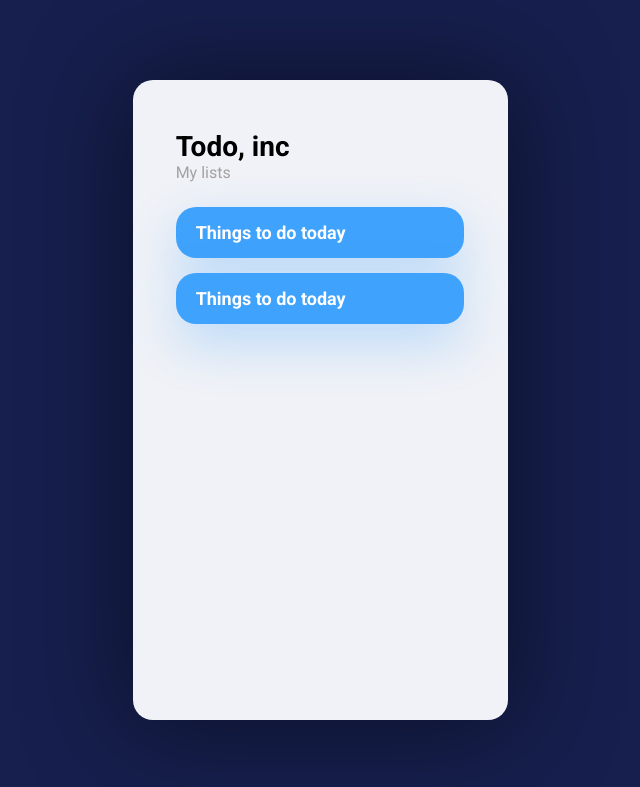
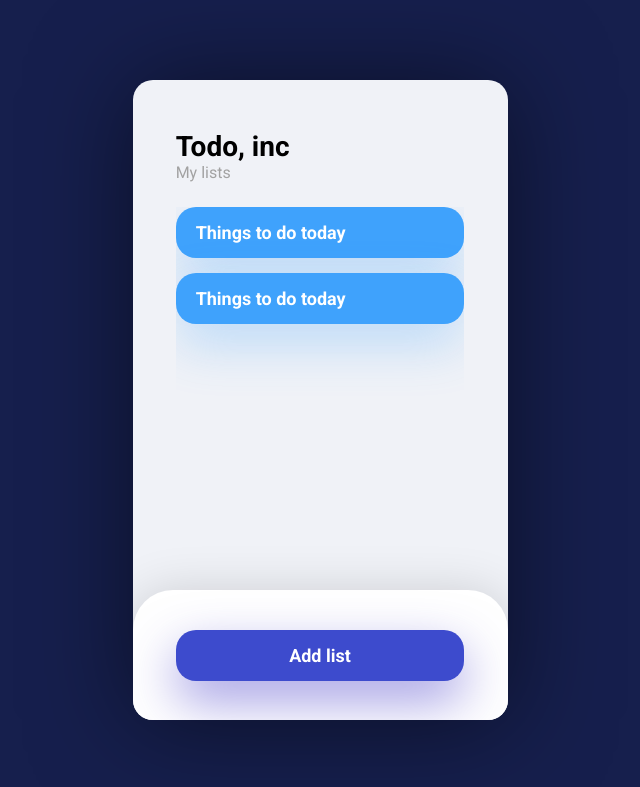
Before and after one commit to gstark0/todo_inc_web, a Django app: page /lists/ in a window 1280 px wide. Shown: the top 787 px of the page, without its empty margins (320-960 px from the left). Run offline with Django 3.2, Linux system fonts and the light colour scheme.

Commit message:
Add a list button

```diff
--- a/todo_inc/apps/lists/static/style.css
+++ b/todo_inc/apps/lists/static/style.css
@@ -22,10 +22,13 @@ body {
 	background-color: #F0F2F7;
 	border-radius: 20px;
 	box-shadow: 0 3px 100px rgba(0, 0, 0, 0.5);
+	position: relative;
+	overflow: hidden;
 }
 
 .wrapper {
 	width: 77%;
+	height: 100%;
 	margin: auto;
 }
 
@@ -44,15 +47,18 @@ h2 {
 	color: #A2A2A2;
 }
 
-#titleContainer {
+#title-container {
 	margin-top: 50px;
 	margin-bottom: 25px;
 }
 
-#listContainer {
+#lists-container {
+	height: 68%;
 	width: 100%;
+	bottom: 0;
 	display: flex;
 	flex-direction: column;
+	overflow: scroll;
 }
 
 .list {
@@ -72,3 +78,31 @@ h2 {
 .list + .list {
 	margin-top: 15px;
 }
+
+#add-list-container {
+	height: 130px;
+	width: 100%;
+	position: absolute;
+	bottom: 0;
+	left: 0;
+	background-color: white;
+	box-shadow: 0 3px 50px rgba(0, 0, 0, 0.16);
+	border-top-left-radius: 40px;
+	border-top-right-radius: 40px;
+	display: flex;
+	justify-content: center;
+	align-items: center;
+}
+
+#add-list-container a {
+	padding: 15px 0;
+	width: 77%;
+	text-align: center;
+	background-color: #3D4BCD;
+	color: white;
+	text-decoration: none;
+	border-radius: 20px;
+	box-shadow: 0 20px 50px rgba(69, 60, 201, 0.5);
+	font-size: 18px;
+	font-weight: bold;
+}
--- a/todo_inc/apps/lists/templates/lists.html
+++ b/todo_inc/apps/lists/templates/lists.html
@@ -11,14 +11,18 @@
 <body>
 	<div id="app">
 		<div class="wrapper">
-			<div id="titleContainer">
+			<div id="title-container">
 				<h1>Todo, inc</h1>
 				<h2>My lists</h2>
 			</div>
 
-			<div id="listsContainer">
+			<div id="lists-container">
 				<a class="list" href="#">Things to do today</a>
 				<a class="list" href="#">Things to do today</a>
+			</div>
+
+			<div id="add-list-container">
+				<a href="#">Add list</a>
 			</div>
 		</div>
 	</div>
```
